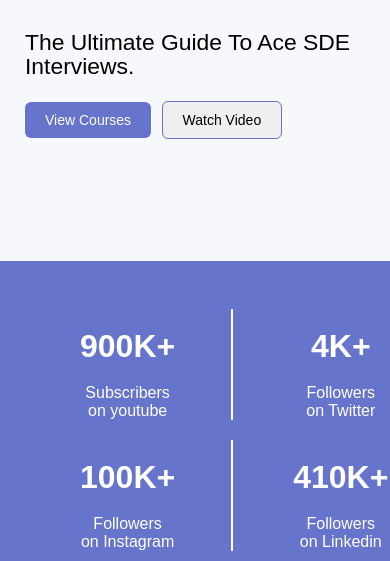
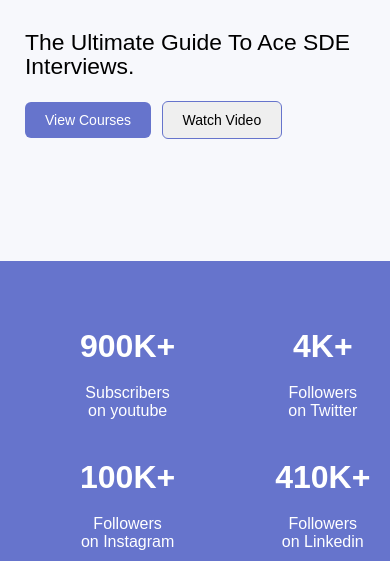
Before and after one commit to SUKETU132/CodeHelpClone_LoveBabbar, a plain HTML site: page index.html in a window 390 px wide. Shown: the part 539-1100 px from the top of the page. Drawn offline with nearby package versions, Linux system fonts and the light colour scheme.

Commit message:
Update style.css

```diff
--- a/style.css
+++ b/style.css
@@ -1076,7 +1076,14 @@ a {
     }
 
     .boxes {
-        padding-right: 3.5rem;
+        padding-right: 2.5rem;
+    }
+
+    #info1,
+    #info2,
+    #info3 {
+        border-right: none;
+        padding-right: 2.5rem;
     }
 
     .helper1 {
```
